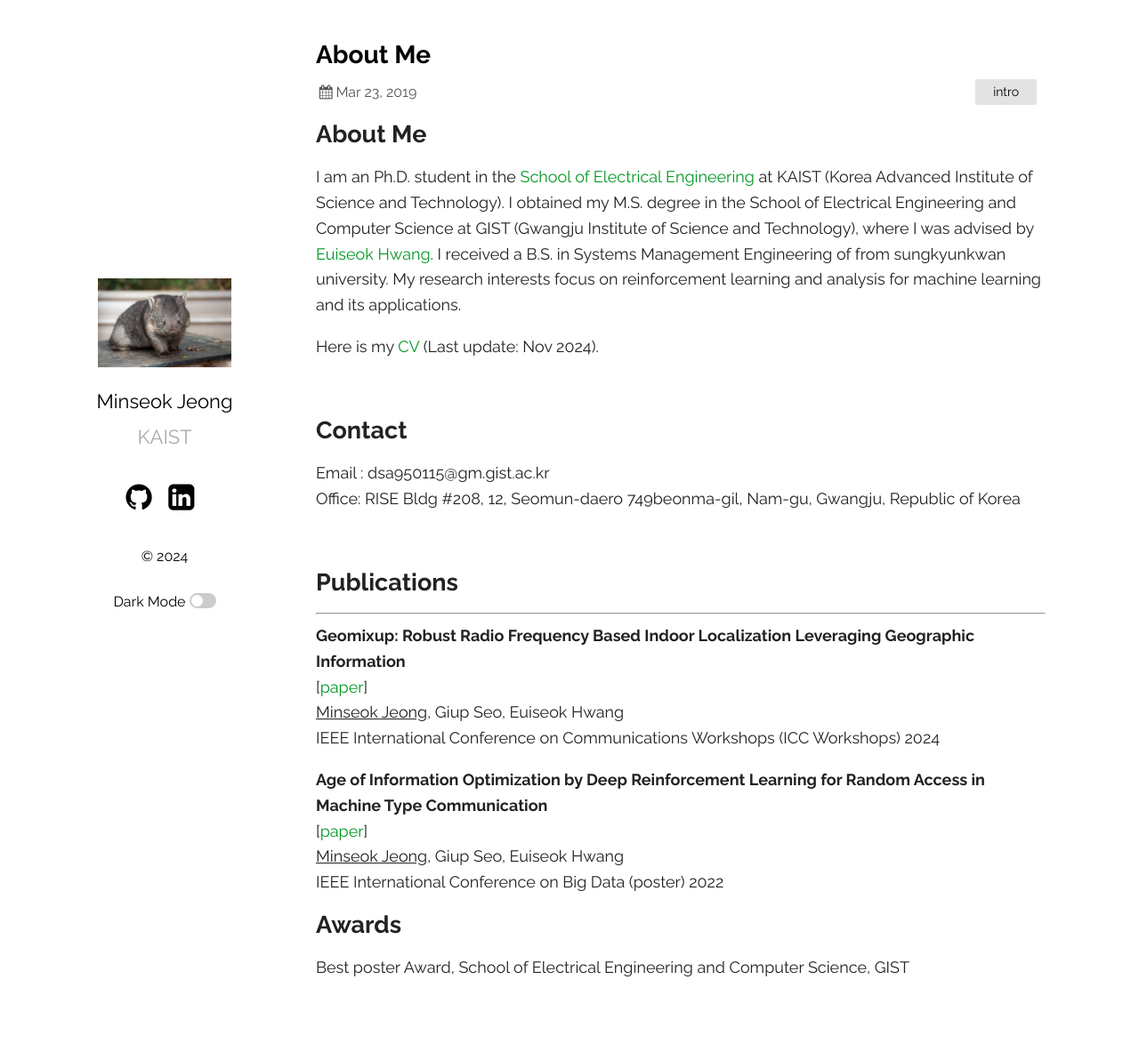
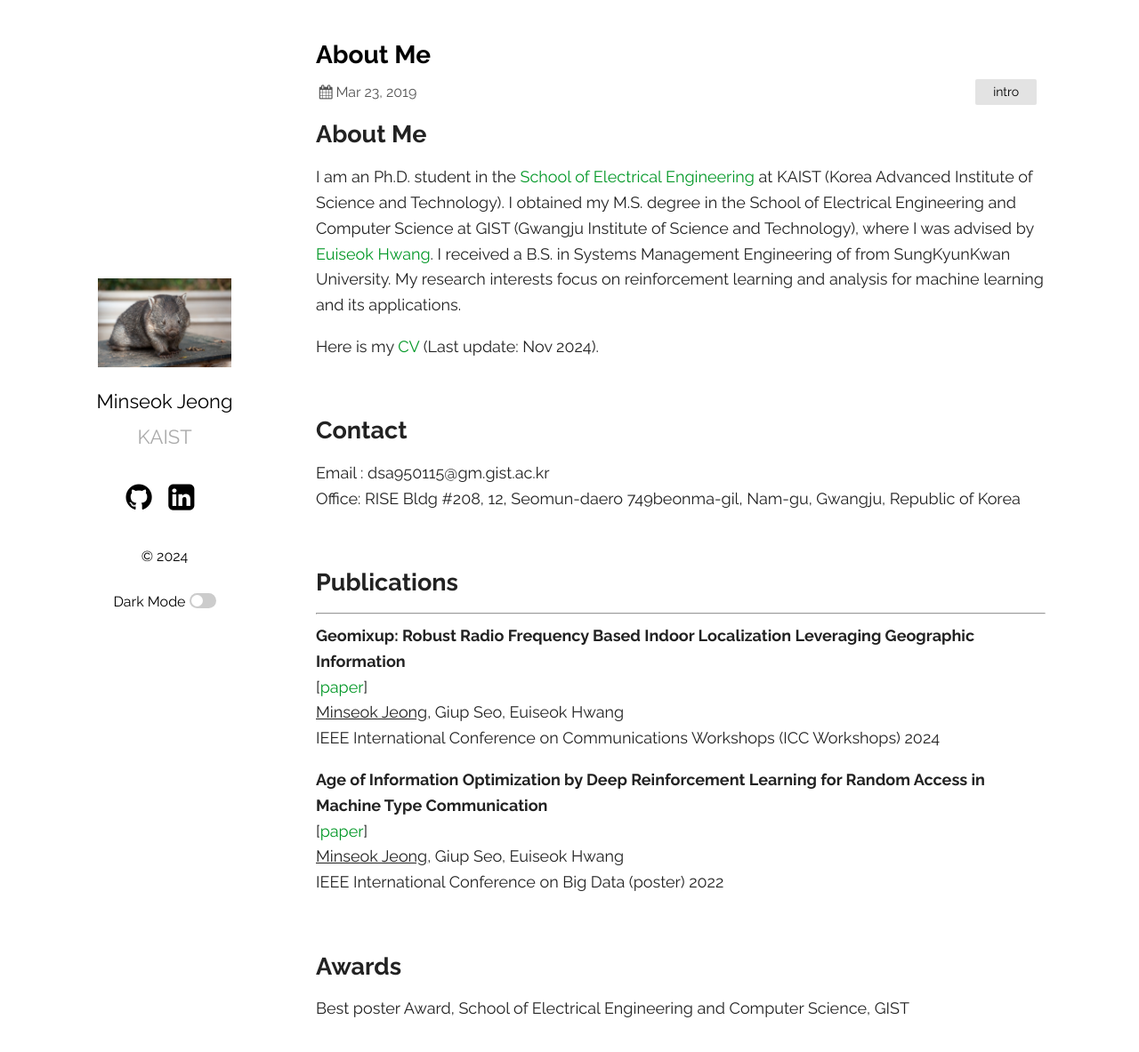
Before and after one commit to dsa950115/dsa950115.github.io, a Jekyll site: the page built from _posts/2019-03-23-welcome-to-jekyll.markdown, in a window 1280 px wide and 1194 px high. Shown: the top 1183 px of the window at 89% size. Built offline with Jekyll 4.4.1, drawn with Linux system fonts in a browser that asks for light colours; a style sheet for code colours, icons or effects is not loaded.

Commit message:
Update 2019-03-23-welcome-to-jekyll.markdown

```diff
--- a/_posts/2019-03-23-welcome-to-jekyll.markdown
+++ b/_posts/2019-03-23-welcome-to-jekyll.markdown
@@ -7,7 +7,7 @@ categories: intro
 
 
 ## About Me
-I am an Ph.D. student in the [School of Electrical Engineering] at KAIST (Korea Advanced Institute of Science and Technology). I obtained my M.S. degree in the School of Electrical Engineering and Computer Science at GIST (Gwangju Institute of Science and Technology), where I was advised by [Euiseok Hwang]. I received a B.S. in Systems Management Engineering of from sungkyunkwan university. My research interests focus on reinforcement learning and analysis for machine learning and its applications.
+I am an Ph.D. student in the [School of Electrical Engineering] at KAIST (Korea Advanced Institute of Science and Technology). I obtained my M.S. degree in the School of Electrical Engineering and Computer Science at GIST (Gwangju Institute of Science and Technology), where I was advised by [Euiseok Hwang]. I received a B.S. in Systems Management Engineering of from SungKyunKwan University. My research interests focus on reinforcement learning and analysis for machine learning and its applications.
 
 Here is my [CV] (Last update: Nov 2024).
 
@@ -70,6 +70,7 @@ IEEE International Conference on Big Data (poster) 2022
 [hyperattn_paper]: https://arxiv.org/pdf/2310.05869.pdf
 [cell2sen_paper]: https://openreview.net/pdf?id=EWt5wsEdvc
 [gjl_paper]: https://arxiv.org/pdf/2406.03482
+<br/>
 
 ## Awards
 Best poster Award, School of Electrical Engineering and Computer Science, GIST
```
